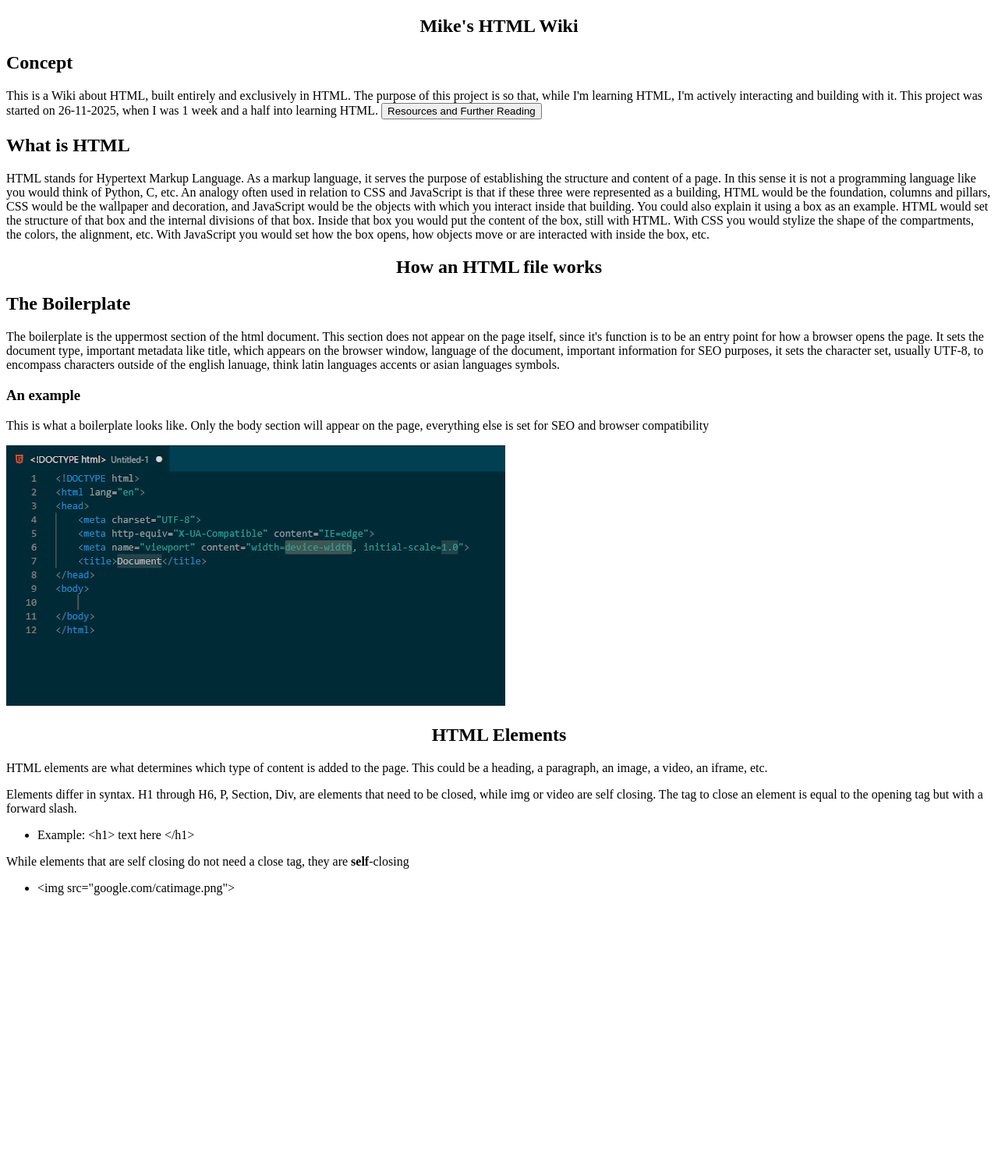
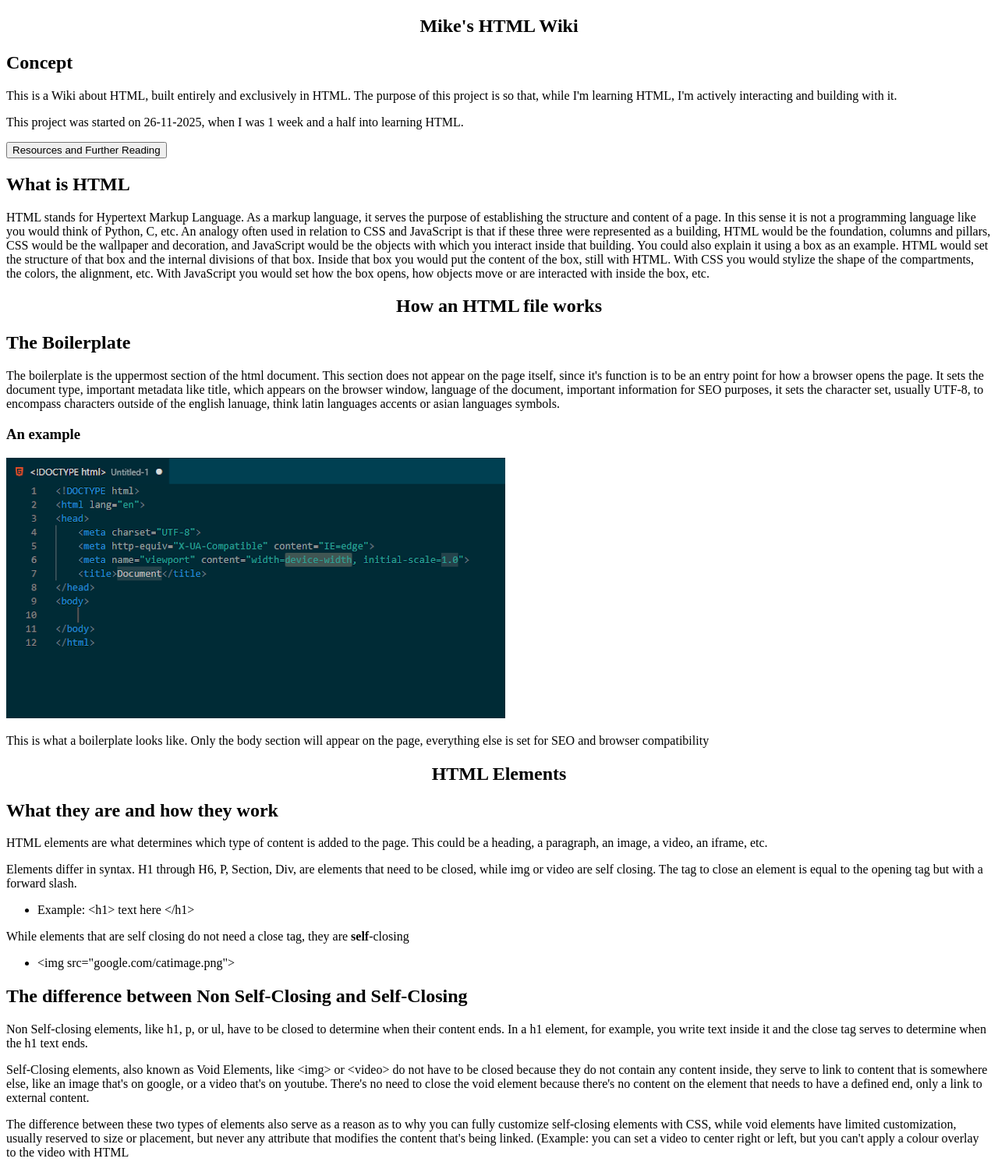
Before and after one commit to MikiMike98/Mike-s-HTML-Wiki, a plain HTML site: page index.html in a window 1280 px wide. Shown: the whole page at 78% size. Before the commit the page ends 1164 px from the top, so only its background shows below. Drawn offline with Linux system fonts and the light colour scheme.

Commit message:
added content

```diff
--- a/index.html
+++ b/index.html
@@ -9,13 +9,10 @@
     <section>
         <h1 align="center"> Mike's HTML Wiki </h1>
         <h2 align="left"> Concept </h2>
-        <p>
-            This is a Wiki about HTML, built entirely and exclusively in HTML.
-            The purpose of this project is so that, while I'm learning HTML, I'm actively interacting and building with it.
-            This project was started on 26-11-2025, when I was 1 week and a half into learning HTML.
+        <p> This is a Wiki about HTML, built entirely and exclusively in HTML. The purpose of this project is so that, while I'm learning HTML, I'm actively interacting and building with it. </p>
+        <p> This project was started on 26-11-2025, when I was 1 week and a half into learning HTML. </p>
+        <button> Resources and Further Reading </button>
 
-            <button> Resources and Further Reading </button>
-        </p>
         <h2 align="left"> What is HTML </h2>
         <p>
             HTML stands for Hypertext Markup Language. As a markup language, it serves the purpose of establishing the structure and content of a page.
@@ -34,12 +31,13 @@
             It sets the document type, important metadata like title, which appears on the browser window, language of the document, important information for SEO purposes, it sets the character set, usually UTF-8, to encompass characters outside of the english lanuage, think latin languages accents or asian languages symbols.
         </p>
         <h3 align="left"> An example </h3>
+        <img src="./images/HTML-boilerplate.png">
         <p> This is what a boilerplate looks like. Only the body section will appear on the page, everything else is set for SEO and browser compatibility </p>
-        <img src="./images/HTML-boilerplate.png">
     </section>
 
     <section>
         <h1 align="center"> HTML Elements </h1>
+        <h2 align="left"> What they are and how they work </h2>
         <p> HTML elements are what determines which type of content is added to the page. This could be a heading, a paragraph, an image, a video, an iframe, etc.</p>
         <p> Elements differ in syntax. H1 through H6, P, Section, Div, are elements that need to be closed, while img or video are self closing. The tag to close an element is equal to the opening tag but with a forward slash.</p>
         <ul>
@@ -49,6 +47,10 @@
         <ul>
             <li> &lt;img src="google.com/catimage.png"&gt;</li>
         </ul>
+        <h2 align="left"> The difference between Non Self-Closing and Self-Closing </h2>
+        <p> Non Self-closing elements, like h1, p, or ul, have to be closed to determine when their content ends. In a h1 element, for example, you write text inside it and the close tag serves to determine when the h1 text ends.</p>
+        <p> Self-Closing elements, also known as Void Elements, like &lt;img&gt; or &lt;video&gt; do not have to be closed because they do not contain any content inside, they serve to link to content that is somewhere else, like an image that's on google, or a video that's on youtube. There's no need to close the void element because there's no content on the element that needs to have a defined end, only a link to external content.</p>
+        <p> The difference between these two types of elements also serve as a reason as to why you can fully customize self-closing elements with CSS, while void elements have limited customization, usually reserved to size or placement, but never any attribute that modifies the content that's being linked. (Example: you can set a video to center right or left, but you can't apply a colour overlay to the video with HTML</p>
     </section>
 </body>
 </html>
```
